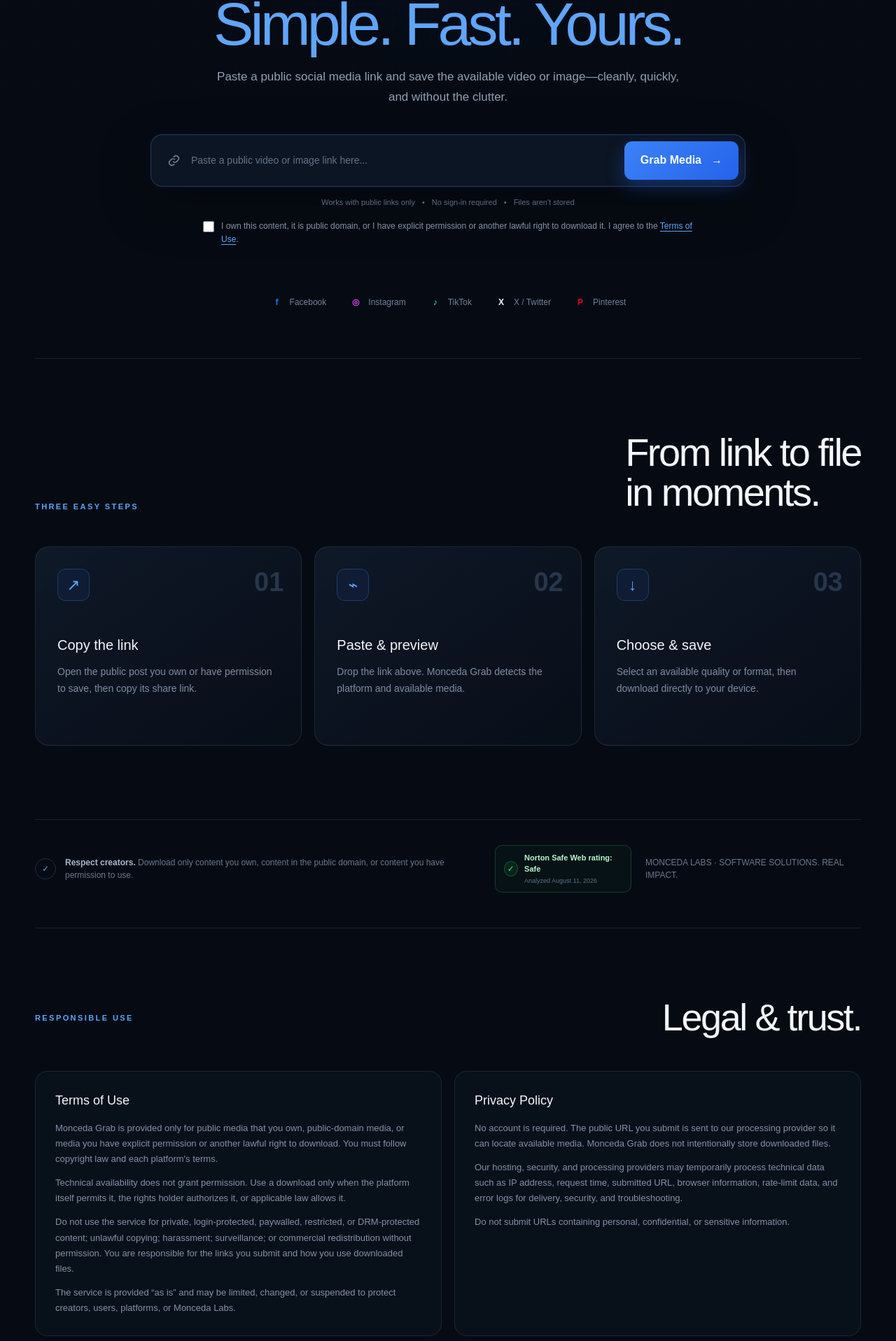
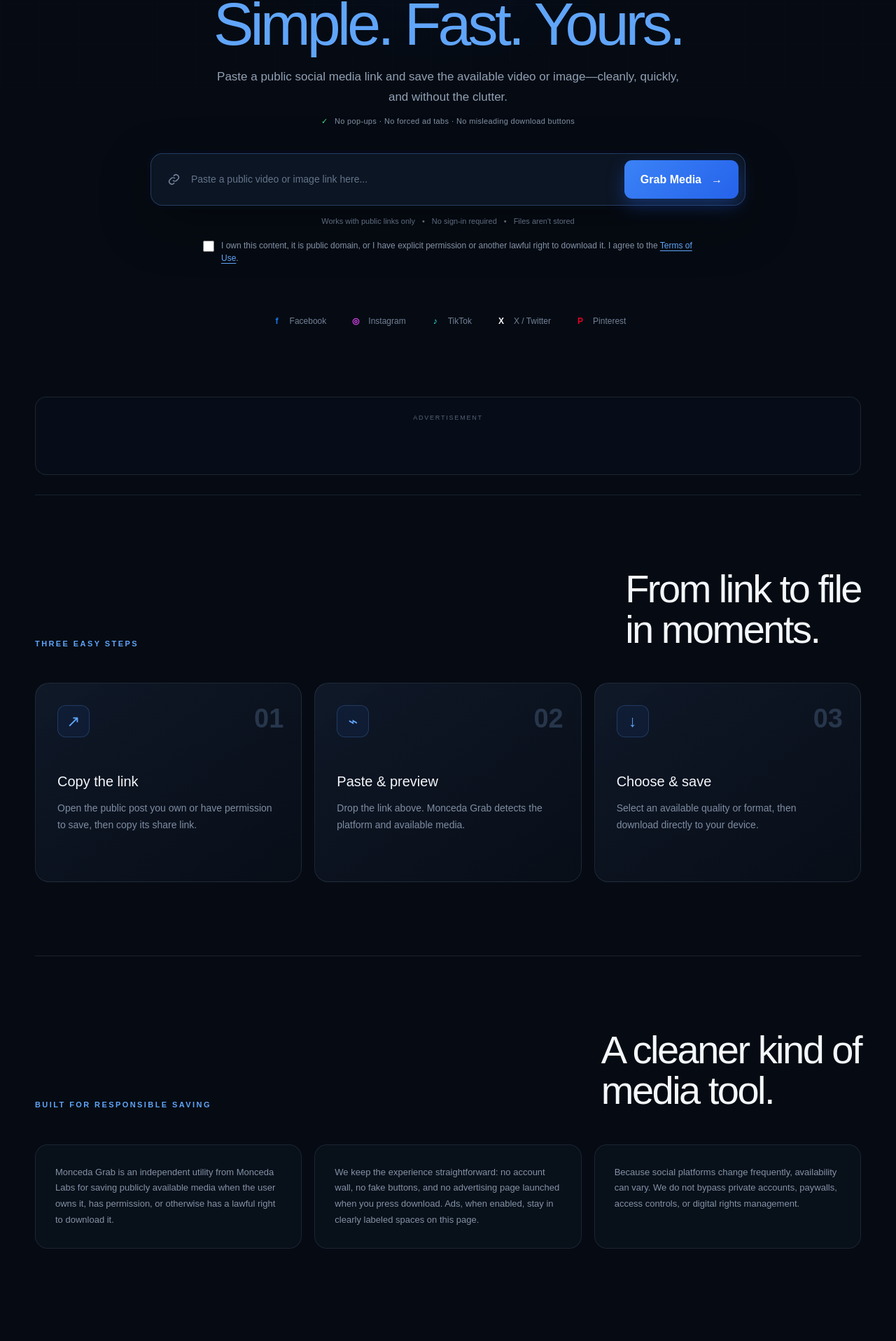
Before and after one commit to mmoncda/monceda-grab, a Next.js app: page / in a window 1280 px wide. Shown: the part 330-2247 px from the top of the page at 70% size. Built offline with nearby package versions, Linux system fonts and the light colour scheme.

Commit message:
Make Monceda Grab ad-ready without popups

```diff
--- /dev/null
+++ b/app/ad-slot.tsx
@@ -0,0 +1,55 @@
+"use client";
+
+import { useEffect } from "react";
+
+declare global {
+  interface Window {
+    adsbygoogle?: Record<string, unknown>[];
+  }
+}
+
+type AdSlotProps = {
+  slot: string | undefined;
+  placement: string;
+};
+
+const client = process.env.NEXT_PUBLIC_ADSENSE_CLIENT;
+
+export function AdSlot({ slot, placement }: AdSlotProps) {
+  const enabled = Boolean(client && slot);
+
+  useEffect(() => {
+    if (!enabled) return;
+
+    try {
+      (window.adsbygoogle = window.adsbygoogle || []).push({});
+    } catch {
+      // The ad network can retry on its own without interrupting downloads.
+    }
+  }, [enabled]);
+
+  if (!enabled) {
+    return (
+      <aside className="house-ad" aria-label="Monceda Labs announcement">
+        <span>MONCEDA LABS</span>
+        <strong>Useful software. No pop-ups. No forced redirects.</strong>
+        <a href="https://moncedalabs.com">Explore our tools →</a>
+      </aside>
+    );
+  }
+
+  return (
+    <aside className="ad-wrap" aria-label="Advertisement">
+      <span className="ad-label">ADVERTISEMENT</span>
+      <ins
+        className="adsbygoogle"
+        style={{ display: "block" }}
+        data-ad-client={client}
+        data-ad-slot={slot}
+        data-ad-format="auto"
+        data-full-width-responsive="true"
+        data-placement={placement}
+      />
+    </aside>
+  );
+}
--- a/app/globals.css
+++ b/app/globals.css
@@ -29,6 +29,8 @@
 h1 { margin:25px 0 20px; font-size:clamp(50px,7vw,86px); line-height:.98; letter-spacing:-.055em; max-width:920px; }
 h1 em { font-style:normal; color:#60a5fa; }
 .hero-copy { max-width:660px; color:var(--muted); font-size:17px; line-height:1.7; }
+.no-popup-note { margin-top:11px; color:#8291a6; font-size:11px; letter-spacing:.03em; }
+.no-popup-note span { color:#4ade80; margin-right:6px; }
 .grab-form { width:min(850px,100%); margin-top:38px; }
 .url-box { min-height:75px; border:1px solid rgba(96,165,250,.28); border-radius:17px; padding:9px 9px 9px 22px; display:flex; align-items:center; background:rgba(14,23,38,.88); box-shadow:0 25px 70px rgba(0,0,0,.35),0 0 0 5px rgba(37,99,235,.025); }
 .link-icon { width:22px; margin-right:13px; color:#73839a; }
@@ -46,10 +48,19 @@
 .rights-check a,.legal a { color:#60a5fa; text-decoration:underline; text-underline-offset:3px; }
 .status { margin:16px auto 0; width:fit-content; padding:10px 16px; border-radius:10px; color:#fca5a5; background:rgba(127,29,29,.18); border:1px solid rgba(248,113,113,.2); font-size:12px; }
 .status.success { color:#93c5fd; background:rgba(30,64,175,.15); border-color:rgba(96,165,250,.2); }
+.download-link { display:inline-block; margin-left:10px; padding:8px 12px; border-radius:8px; color:#fff; background:#2563eb; font-weight:800; text-decoration:none; }
 .platform-row { margin-top:auto; padding-top:70px; display:flex; flex-wrap:wrap; justify-content:center; gap:32px; color:#728197; }
 .platform { display:flex; align-items:center; gap:8px; font-size:12px; }
 .platform span { width:20px; height:20px; display:grid; place-items:center; font-weight:900; }
 .steps { padding:105px 0; border-top:1px solid var(--line); }
+.ad-section { padding:28px 0; }
+.ad-wrap,.house-ad { min-height:112px; border:1px solid var(--line); border-radius:16px; background:rgba(9,16,27,.68); }
+.ad-wrap { padding:23px; }
+.ad-label { display:block; margin-bottom:12px; color:#526176; font-size:9px; letter-spacing:.2em; text-align:center; }
+.house-ad { padding:24px 28px; display:flex; align-items:center; gap:25px; }
+.house-ad>span { color:#60a5fa; font-size:10px; font-weight:900; letter-spacing:.2em; }
+.house-ad strong { color:#aab8ca; font-size:14px; font-weight:600; }
+.house-ad a { margin-left:auto; color:#60a5fa; font-size:12px; font-weight:800; white-space:nowrap; }
 .section-heading { display:flex; justify-content:space-between; align-items:flex-end; margin-bottom:48px; }
 .section-heading h2 { margin:0; font-size:clamp(35px,5vw,56px); line-height:1.03; letter-spacing:-.045em; }
 .step-grid { display:grid; grid-template-columns:repeat(3,1fr); gap:18px; }
@@ -59,6 +70,9 @@
 .step-grid h3 { margin:48px 0 12px; font-size:20px; }
 .step-grid p { margin:0; color:#7e8da2; font-size:14px; line-height:1.7; }
 .safety { padding:36px 0 50px; border-top:1px solid var(--line); display:flex; justify-content:space-between; align-items:center; gap:35px; color:#69788d; font-size:11px; letter-spacing:.08em; }
+.about { padding:105px 0; border-top:1px solid var(--line); }
+.about-grid { display:grid; grid-template-columns:repeat(3,1fr); gap:18px; }
+.about-grid p { margin:0; padding:28px; border:1px solid var(--line); border-radius:18px; background:rgba(11,18,30,.72); color:#8492a6; font-size:13px; line-height:1.75; }
 .safety div { display:flex; align-items:center; gap:13px; max-width:700px; letter-spacing:0; font-size:12px; }
 .safety p { margin:0; line-height:1.55; }
 .safety strong { color:#a9b7ca; }
@@ -92,9 +106,12 @@
   .detected { order:2; }
   .form-meta { flex-wrap:wrap; }
   .platform-row { gap:17px 23px; }
+  .house-ad { align-items:flex-start; flex-direction:column; gap:10px; }
+  .house-ad a { margin-left:0; }
   .section-heading { display:block; }
   .section-heading .kicker { display:block; margin-bottom:18px; }
   .step-grid { grid-template-columns:1fr; }
+  .about-grid { grid-template-columns:1fr; }
   .step-grid article { min-height:245px; }
   .safety { align-items:flex-start; flex-direction:column; }
   .trust-links { margin-left:0; align-items:flex-start!important; flex-direction:column; }
--- a/app/layout.tsx
+++ b/app/layout.tsx
@@ -56,6 +56,13 @@
       <body
         className={`${geistSans.variable} ${geistMono.variable} antialiased`}
       >
+        {process.env.NEXT_PUBLIC_ADSENSE_CLIENT ? (
+          <script
+            async
+            crossOrigin="anonymous"
+            src={`https://pagead2.googlesyndication.com/pagead/js/adsbygoogle.js?client=${process.env.NEXT_PUBLIC_ADSENSE_CLIENT}`}
+          />
+        ) : null}
         <script
           type="application/ld+json"
           dangerouslySetInnerHTML={{
--- a/app/page.tsx
+++ b/app/page.tsx
@@ -1,6 +1,7 @@
 "use client";
 
 import { FormEvent, useMemo, useState } from "react";
+import { AdSlot } from "./ad-slot";
 
 type Platform = {
   name: string;
@@ -105,6 +106,7 @@
         <div className="nav-links">
           <a href="#how">How it works</a>
           <a href="#platforms">Platforms</a>
+          <a href="#about">About</a>
           <a href="#safety">Safety</a>
           <a href="#legal">Legal</a>
         </div>
@@ -117,6 +119,8 @@
         <p className="hero-copy">
           Paste a public social media link and save the available video or image—cleanly, quickly, and without the clutter.
         </p>
+
+        <div className="no-popup-note"><span>✓</span> No pop-ups · No forced ad tabs · No misleading download buttons</div>
 
         <form className="grab-form" onSubmit={handleSubmit}>
           <div className="url-box">
@@ -152,7 +156,7 @@
             <div className={downloadUrl ? "status success" : "status"} role="status">
               {message}
               {downloadUrl && (
-                <> <a href={downloadUrl} target="_blank" rel="noopener noreferrer">Download media</a></>
+                <> <a className="download-link" href={downloadUrl} download rel="nofollow">Download media ↓</a></>
               )}
             </div>
           )}
@@ -165,6 +169,10 @@
             </div>
           ))}
         </div>
+      </section>
+
+      <section className="ad-section shell" aria-label="Sponsored content">
+        <AdSlot slot={process.env.NEXT_PUBLIC_ADSENSE_SLOT_TOP} placement="after-tool" />
       </section>
 
       <section className="steps shell" id="how">
@@ -192,6 +200,22 @@
             <p>Select an available quality or format, then download directly to your device.</p>
           </article>
         </div>
+      </section>
+
+      <section className="about shell" id="about">
+        <div className="section-heading">
+          <span className="kicker">BUILT FOR RESPONSIBLE SAVING</span>
+          <h2>A cleaner kind of<br />media tool.</h2>
+        </div>
+        <div className="about-grid">
+          <p>Monceda Grab is an independent utility from Monceda Labs for saving publicly available media when the user owns it, has permission, or otherwise has a lawful right to download it.</p>
+          <p>We keep the experience straightforward: no account wall, no fake buttons, and no advertising page launched when you press download. Ads, when enabled, stay in clearly labeled spaces on this page.</p>
+          <p>Because social platforms change frequently, availability can vary. We do not bypass private accounts, paywalls, access controls, or digital rights management.</p>
+        </div>
+      </section>
+
+      <section className="ad-section shell" aria-label="Sponsored content">
+        <AdSlot slot={process.env.NEXT_PUBLIC_ADSENSE_SLOT_CONTENT} placement="before-legal" />
       </section>
 
       <section className="safety shell" id="safety">
@@ -225,6 +249,7 @@
             <h3>Privacy Policy</h3>
             <p>No account is required. The public URL you submit is sent to our processing provider so it can locate available media. Monceda Grab does not intentionally store downloaded files.</p>
             <p>Our hosting, security, and processing providers may temporarily process technical data such as IP address, request time, submitted URL, browser information, rate-limit data, and error logs for delivery, security, and troubleshooting.</p>
+            <p>If advertising is enabled, advertising partners may use cookies or similar technologies to measure ads, prevent fraud, and personalize or limit advertising as allowed by your location and choices. We will identify advertising clearly and update this policy when a specific provider is activated.</p>
             <p>Do not submit URLs containing personal, confidential, or sensitive information.</p>
           </article>
           <article id="copyright">
@@ -242,9 +267,11 @@
         <footer className="legal-footer">
           <span>© 2026 Monceda Labs</span>
           <nav aria-label="Legal links">
+            <a href="#about">About</a>
             <a href="#terms">Terms</a>
             <a href="#privacy">Privacy</a>
             <a href="#copyright">Copyright</a>
+            <a href="mailto:hello@moncedalabs.com">Contact</a>
             <a href="mailto:abuse@moncedalabs.com">Report abuse</a>
           </nav>
         </footer>
```
Also changed, not shown: 1 other file (tests, documents, lock files or other folders).
